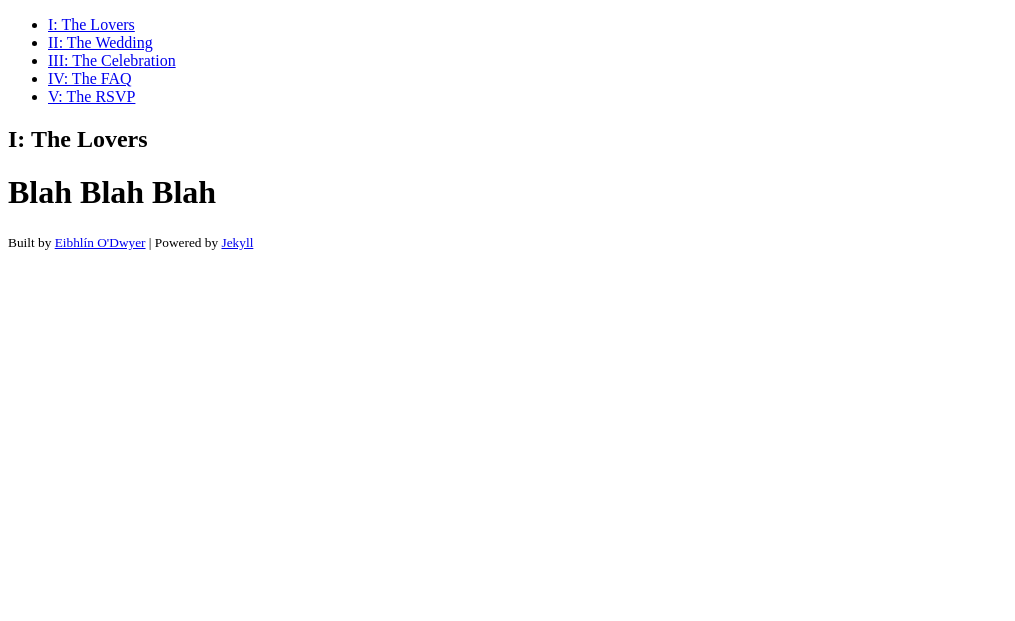
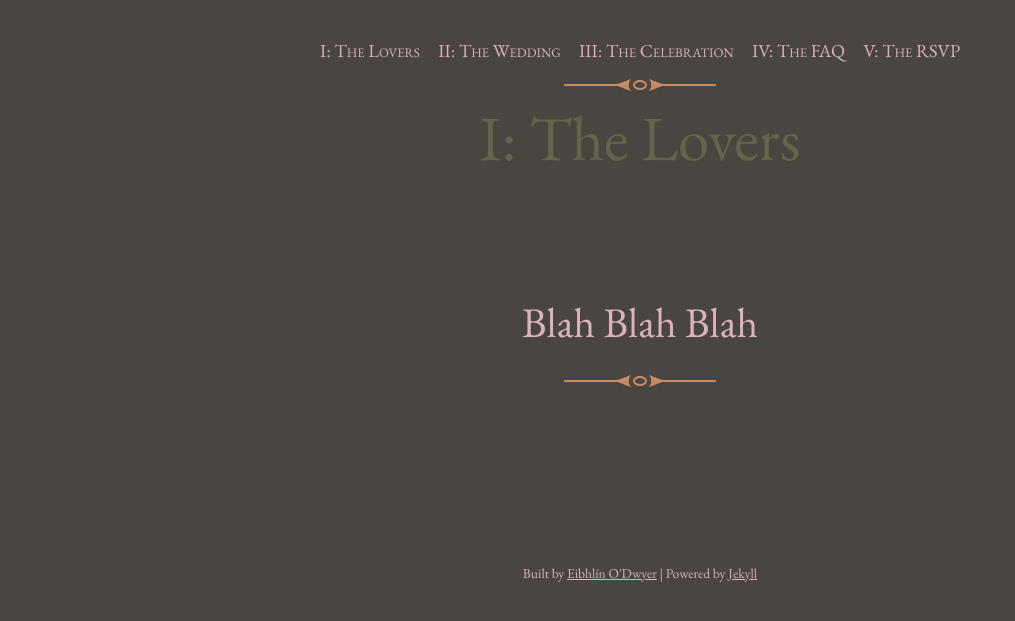
Before and after one commit to eibhei/obryers_wedding, a Jekyll site: the page built from index.md, in a window 1280 px wide. Shown: the top 621 px of the page, without its empty margins (0-1015 px from the left). Built offline with Jekyll 4.4.1, drawn with Linux system fonts in a browser that asks for light colours; our own code applies the rules of GitHub Pages for plain Markdown files.

Commit message:
Unbiffing

```diff
--- a/_config.yml
+++ b/_config.yml
@@ -8,8 +8,8 @@ title: "I: The Lovers"
 email: wedding@obryers.com
 description: >- # this means to ignore newlines until "baseurl:"
   The "wedding" of Eibhlín O'Dwyer & Bee Branch.
-baseurl: "/wedding" # the subpath of your site, e.g. /blog
-url: "https://obryers.com/wedding" # the base hostname & protocol for your site, e.g. http://example.com
+baseurl: "/" # the subpath of your site, e.g. /blog
+url: "https://obryers.com/" # the base hostname & protocol for your site, e.g. http://example.com
 icon: /assets/images/icon-512.png
 
 # Build settings
```
